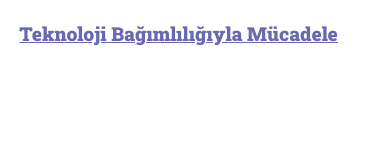
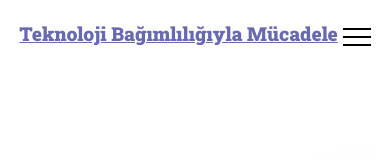
Before and after one commit to ArslanBunyamin/tbm, a React (Vite) app: page / in a window 390 px wide. Shown: the top 160 px of the page. Built offline with nearby package versions, Linux system fonts and the light colour scheme.

Commit message:
final finito

```diff
--- a/package.json
+++ b/package.json
@@ -12,6 +12,7 @@
     "@fortawesome/fontawesome-svg-core": "^6.3.0",
     "@fortawesome/free-solid-svg-icons": "^6.3.0",
     "@fortawesome/react-fontawesome": "^0.2.0",
+    "hamburger-react": "^2.5.0",
     "react": "^18.2.0",
     "react-dom": "^18.2.0",
     "sass": "^1.59.3"
--- a/src/App.scss
+++ b/src/App.scss
@@ -22,7 +22,7 @@ $textColor: #555;
   }
 
   &::-webkit-scrollbar {
-    width: 10px;
+    width: 6px;
   }
 
   &::-webkit-scrollbar-track {
@@ -40,6 +40,7 @@ $textColor: #555;
 html,
 body {
   height: 100%;
+  -webkit-tap-highlight-color: transparent;
 }
 
 
@@ -96,7 +97,7 @@ body {
     position: absolute;
     width: 100%;
     height: 1.5rem;
-    z-index: 100;
+    z-index: 5;
 
     &.scrolled {
       display: block;
@@ -150,8 +151,46 @@ body {
       }
     }
 
+    .hamburger {
+      display: none;
+      flex-direction: column;
+      justify-content: center;
+      width: 28px;
+      z-index: 10;
+
+      span {
+        border: 1px solid black;
+        margin-top: .4rem;
+        pointer-events: none;
+        transition: .5s;
+      }
+
+      span.active {
+        border-color: #fff
+      }
+
+      .top.active {
+        transform: translateY(8.5px) rotate(45deg);
+      }
+
+      .mid.active {
+        opacity: 0;
+        transform: translateX(120px);
+      }
+
+      .bot.active {
+        transform: translateY(-8.5px) rotate(-45deg);
+      }
+    }
+
     &.scrolled {
       background-color: $slate-blue;
+
+      .hamburger {
+        span {
+          border-color: #fff;
+        }
+      }
 
       .siteName {
         color: #eee;
@@ -428,13 +467,70 @@ body {
     height: 8%;
 
     .navbar {
+      display: flex;
+      align-items: center;
 
       .siteName {
         font-size: 1.2rem !important;
       }
 
       .links {
-        display: none !important;
+        position: absolute;
+        flex-direction: column;
+        justify-content: center;
+        left: 0;
+        top: 0;
+        width: 100%;
+        height: 100vh;
+        z-index: 10;
+        background-color: #000c;
+        padding: 0;
+        transform: scaleY(0);
+        opacity: 0;
+        transform-origin: top;
+        transition: transform .5s, opacity .7s;
+
+        .link {
+          color: #eee;
+          border-radius: .5rem;
+          padding: 1.8rem;
+          font-weight: bold;
+          font-size: 2.2rem;
+          transition: transform .7s, opacity .3s;
+          transition-delay: transform 1s, opacity .4s;
+
+
+          &:hover {
+            transform: translateY(-3px);
+            text-decoration: none;
+            color: $slate-blue;
+          }
+        }
+
+        .link.left {
+          opacity: 0;
+          transform: translateX(-320px);
+        }
+
+        .link.right {
+          opacity: 0;
+          transform: translateX(320px);
+        }
+      }
+
+      .hamburger {
+        display: flex;
+        z-index: 10;
+      }
+
+      .links.active {
+        transform: scaleY(1);
+        opacity: 1;
+
+        .link {
+          opacity: 1;
+          transform: translate(0);
+        }
       }
     }
   }
--- a/src/components/Navbar.jsx
+++ b/src/components/Navbar.jsx
@@ -1,24 +1,41 @@
-import React from "react";
+import React, { useEffect } from "react";
 import wave from "../assets/navbarWave.png";
+import { FontAwesomeIcon } from "@fortawesome/react-fontawesome";
+import { faBars } from "@fortawesome/free-solid-svg-icons";
+import { Sling as Hamburger } from "hamburger-react";
 
 const Navbar = () => {
+  const toggle = (e) => {
+    e.stopPropagation();
+    document.querySelector(".links").classList.toggle("active");
+    const spans = document.querySelectorAll(".span");
+    spans.forEach((span) => {
+      span.classList.toggle("active");
+    });
+  };
+
   return (
     <div className="navbarCont">
       <div className="navbar">
         <div className="siteName">Teknoloji Bağımlılığıyla Mücadele</div>
         <div className="links">
-          <a className="link" href="#home">
-            Nedir
+          <a onClick={toggle} className="link left" href="#home">
+            Nedir?
           </a>
-          <a className="link" href="#effects">
+          <a onClick={toggle} className="link right" href="#effects">
             Etkileri
           </a>
-          <a className="link" href="#graphics">
+          <a onClick={toggle} className="link left" href="#graphics">
             Sayısal veriler
           </a>
-          <a className="link" href="#whatToDo">
+          <a onClick={toggle} className="link right" href="#whatToDo">
             Ne yapılmalı?
           </a>
+        </div>
+        <div className="hamburger" onClick={toggle}>
+          <span className="span top"></span>
+          <span className="span mid"></span>
+          <span className="span bot"></span>
         </div>
       </div>
       <img className="navbarWave" src={wave} />
```
Also changed, not shown: 1 other file (tests, documents, lock files or other folders).
